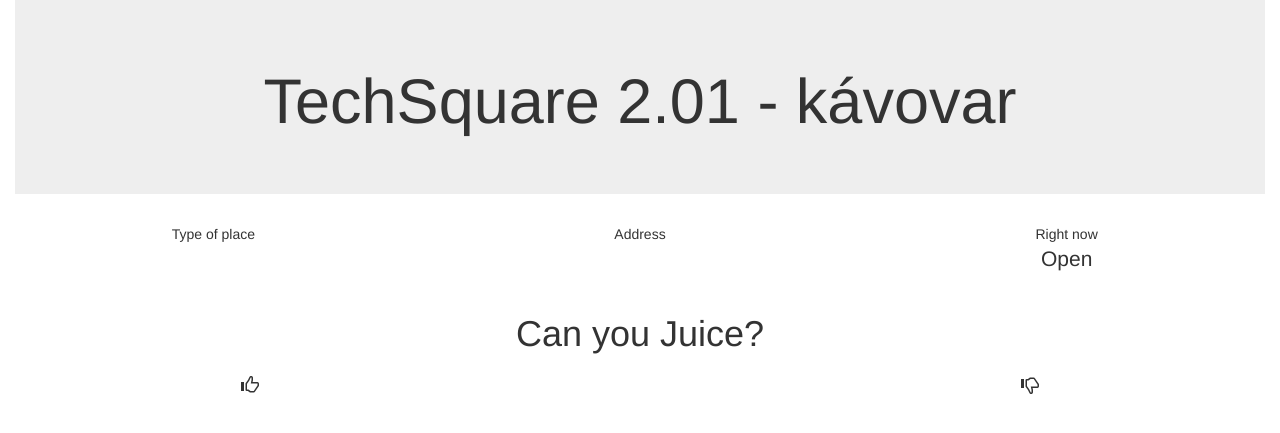
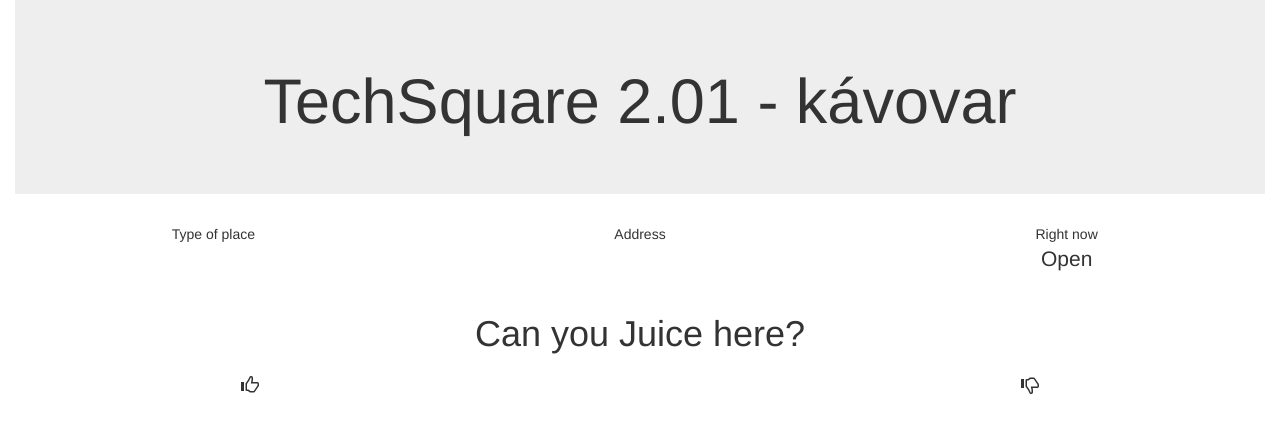
Before and after one commit to CzechHackathon2014/juice-my-device, a Django app: template jmd/places/templates/places/detail.html in a window 1280 px wide. Shown: the part 73-506 px from the top of the page. Run offline with Django 3.2, Linux system fonts and the light colour scheme; the template is opened without the code that fills it: values that come from a table or form of the project are taken from there, others are empty; data comes from the database, SQL or seed files in the repository; some libraries are stand-ins or nearby versions.

Commit message:
Merge branch 'master' of https://github.com/CzechHackathon2014/juice-my-device
Conflicts:
	jmd/db.sqlite3
	jmd/web/templates/web/home.html

```diff
--- a/jmd/places/templates/places/detail.html
+++ b/jmd/places/templates/places/detail.html
@@ -39,7 +39,7 @@
         </div>
     </div>
     <div class="container text-center">
-        <h1>Can you Juice?</h1>
+        <h1>Can you Juice here?</h1>
 
         <div class="row">
             <div class="col-xs-4">
--- a/jmd/web/templates/web/home.html
+++ b/jmd/web/templates/web/home.html
@@ -75,7 +75,7 @@
 
     <div class="container">
         <div class="jumbotron text-center">
-            <h1>Hey, give me some Juice!</h1>
+            <h2>Hey, give me some Juice!</h2>
         </div>
     </div>
     <div class="container text-center">
```
